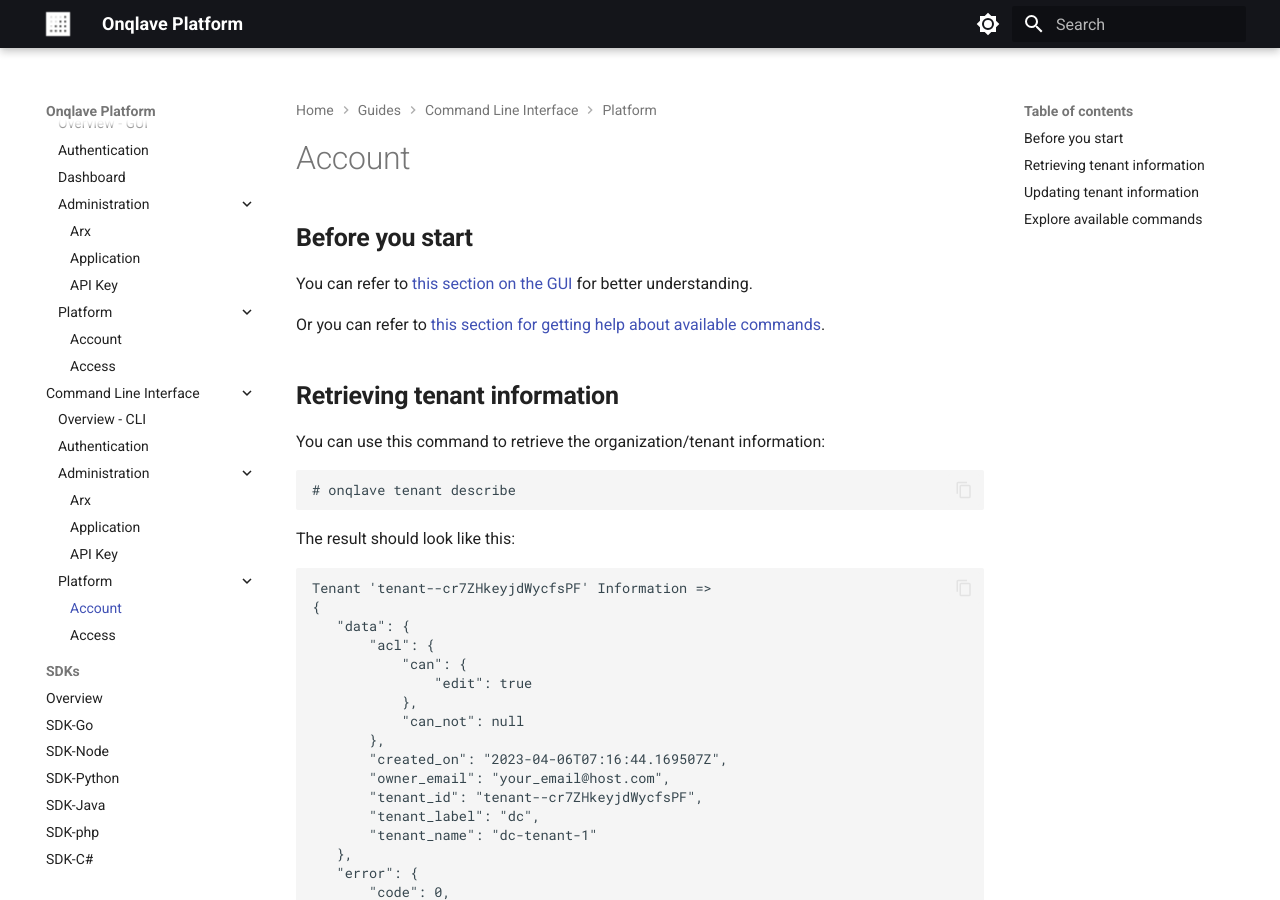
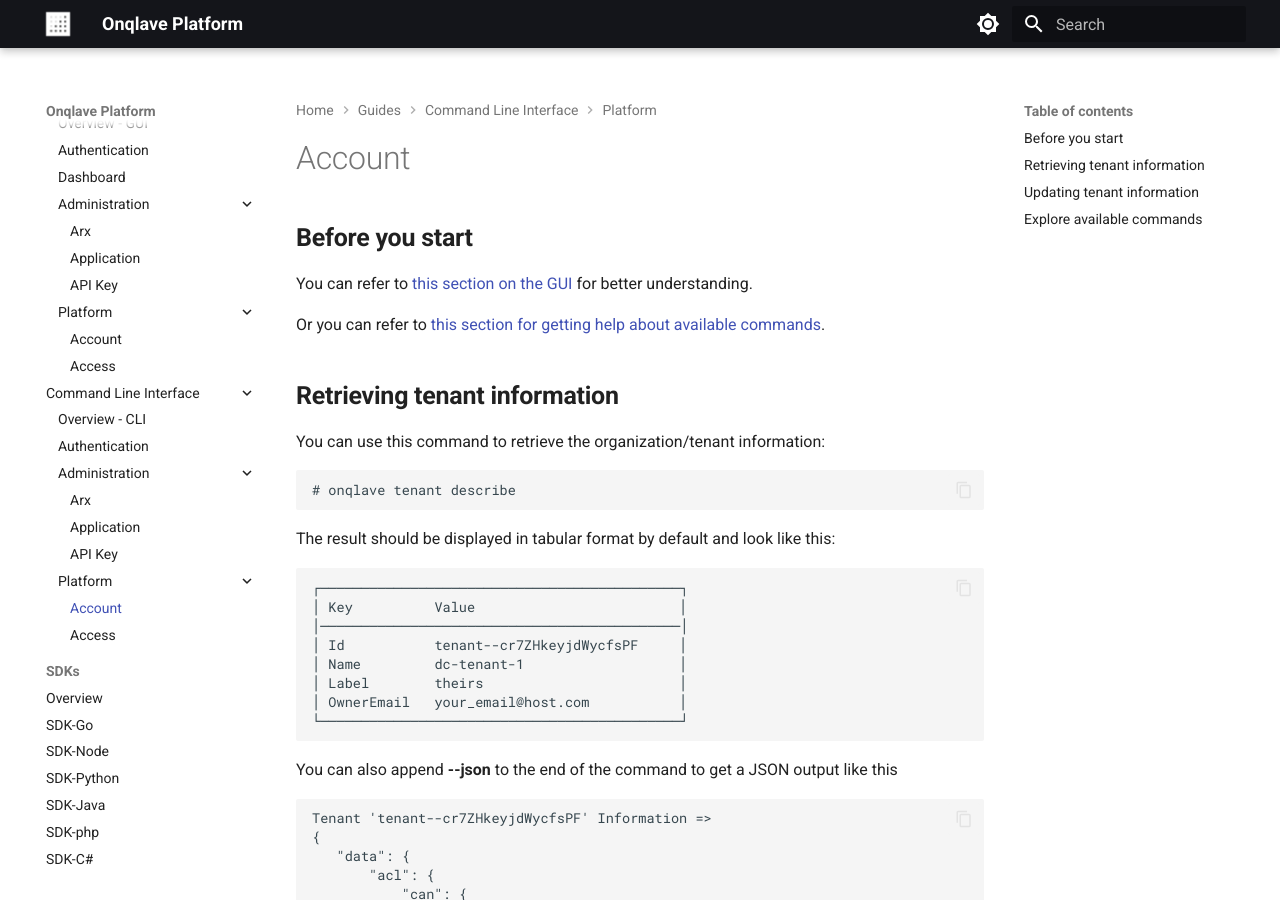
Before and after one commit to onqlavelabs/onqlave.docs, an MkDocs documentation site: the page built from docs/guides/cli-guide/platform/account.md, in a window 1280 px wide and 900 px high. Built offline with MkDocs 1.6.1 and Material for MkDocs 9.7.7, drawn with Linux system fonts in a browser that asks for light colours; the version menu is left out.

Commit message:
fix refereal links and CLI outputs

````diff
--- a/docs/guides/cli-guide/platform/account.md
+++ b/docs/guides/cli-guide/platform/account.md
@@ -13,7 +13,19 @@
 # onqlave tenant describe
 ```
 
-The result should look like this:
+The result should be displayed in tabular format by default and look like this:
+
+```
+┌────────────────────────────────────────────┐
+│ Key          Value                         │
+│────────────────────────────────────────────│
+│ Id           tenant--cr7ZHkeyjdWycfsPF     │
+│ Name         dc-tenant-1                   │
+│ Label        theirs                        │
+│ OwnerEmail   your_email@host.com           │
+└────────────────────────────────────────────┘
+```
+You can also append **--json** to the end of the command to get a JSON output like this
 
 ```
 Tenant 'tenant--cr7ZHkeyjdWycfsPF' Information =>
````
Also changed, not shown: docs/guides/cli-guide/administration/apikey.md (+3 -2 lines), docs/guides/cli-guide/administration/application.md (+1 -1 lines), docs/guides/cli-guide/administration/arx.md (+11 -11 lines), docs/guides/cli-guide/authentication.md (+1 -1 lines), docs/guides/cli-guide/overview-cli.md (+3 -3 lines).
